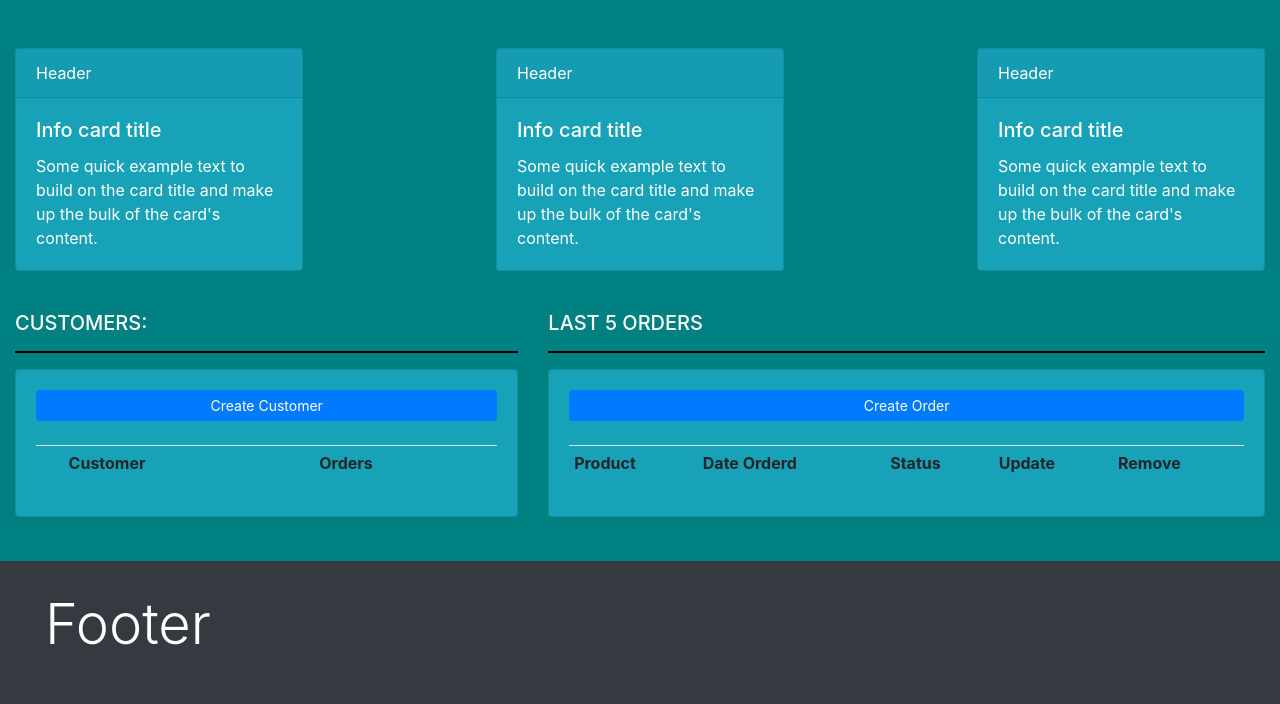
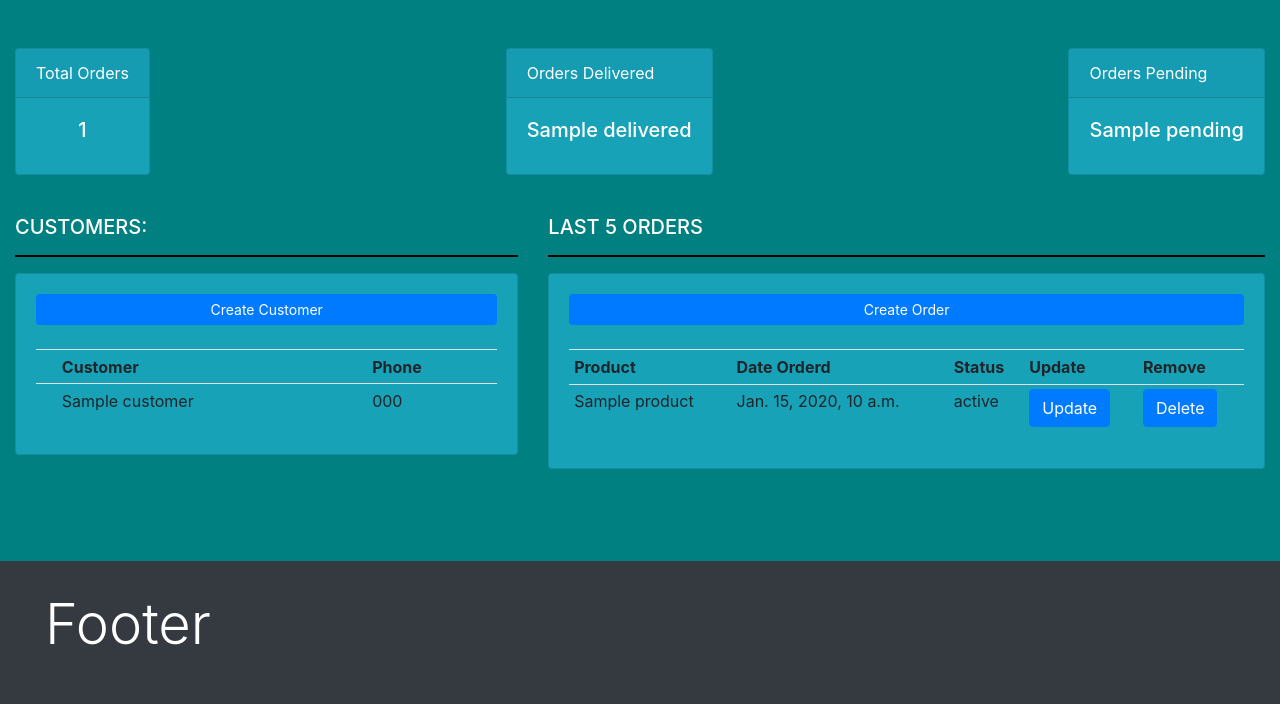
Before and after one commit to luthra2059/User-Dashboard, a Django app: template accounts/templates/accounts/dashboard.html in a window 1280 px wide. Shown: the part 96-800 px from the top of the page. Run offline with Django 3.2, Linux system fonts and the light colour scheme; the template is opened without the code that fills it: most values are stand-ins (such as "Sample title", 1, 10 or a date in 2020); lists and menus that the app fills with data are empty; some libraries are stand-ins or nearby versions.

Commit message:
dashboard routes added

```diff
--- a/accounts/templates/accounts/dashboard.html
+++ b/accounts/templates/accounts/dashboard.html
@@ -6,33 +6,30 @@
     <br><br><br><br>
     <div class="container-fluid d-flex justify-content-between">
         <div class="card text-white bg-info mb-3" style="max-width: 18rem;">
-            <div class="card-header">Header</div>
+            <div class="card-header">Total Orders</div>
             <div class="card-body">
-                <h5 class="card-title">Info card title</h5>
-                <p class="card-text">Some quick example text to build on the card title and make up the bulk of the
-                    card's content.</p>
+                <h5 class="card-title text-center">{{ total_orders }}</h5>
+
             </div>
         </div>
         <div class="card text-white bg-info mb-3" style="max-width: 18rem;">
-            <div class="card-header">Header</div>
+            <div class="card-header">Orders Delivered</div>
             <div class="card-body">
-                <h5 class="card-title">Info card title</h5>
-                <p class="card-text">Some quick example text to build on the card title and make up the bulk of the
-                    card's content.</p>
+                <h5 class="card-title text-center">{{ delivered }}</h5>
+
             </div>
         </div>
         <div class="card text-white bg-info mb-3" style="max-width: 18rem;">
-            <div class="card-header">Header</div>
+            <div class="card-header">Orders Pending</div>
             <div class="card-body">
-                <h5 class="card-title">Info card title</h5>
-                <p class="card-text">Some quick example text to build on the card title and make up the bulk of the
-                    card's content.</p>
+                <h5 class="card-title text-center">{{ pending }}</h5>
+
             </div>
         </div>
     </div>
 
     <br>
-    <div class="container-fluid">
+    <div class="container-fluid mb-3">
         <div class="row">
             <div class="col-md-5">
                 <h5 class="text-white">CUSTOMERS:</h5>
@@ -43,9 +40,19 @@
                         <tr>
                             <th></th>
                             <th>Customer</th>
-                            <th>Orders</th>
+
+                            <th>Phone</th>
                         </tr>
+                        <tr>
 
+                            {% for customer in customers %}
+                                <tr>
+                                    <td></td>
+                                    <td>{{ customer.name }}</td>
+                                    <td>{{ customer.phone }}</td>
+                                </tr>
+                            {% endfor %}
+                        </tr>
                     </table>
                 </div>
             </div>
@@ -63,7 +70,16 @@
                             <th>Update</th>
                             <th>Remove</th>
                         </tr>
+                        {% for order in orders %}
+                            <tr>
+                                <td>{{ order.product }}</td>
+                                <td>{{ order.date_created }}</td>
+                                <td>{{ order.status }}</td>
+                                <td><a class="btn btn-primary" href="">Update</a></td>
+                                <td><a class="btn btn-primary" href="">Delete</a></td>
 
+                            </tr>
+                        {% endfor %}
                     </table>
                 </div>
             </div>
```
Also changed, not shown: accounts/views.py (+18 -2 lines).
